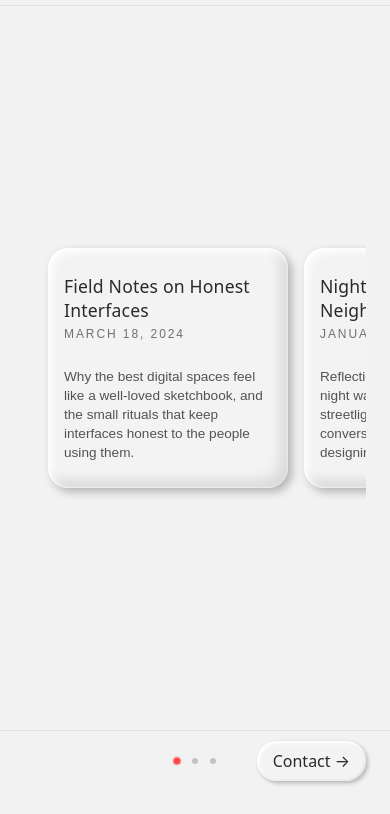
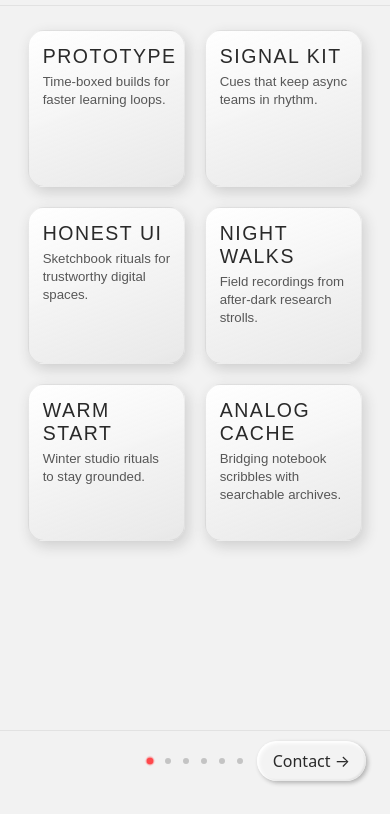
Before and after one commit to DDSS1234/Portfolio_Rosno, a website: page essays.html in a window 390 px wide. Shown: the part 54-868 px from the top of the page. Drawn offline with Linux system fonts and the light colour scheme; a web font is replaced by a local one.

Commit message:
EssayChanges

```diff
--- a/css/pages.css
+++ b/css/pages.css
@@ -309,73 +309,42 @@ h4 {
   display: flex;
   flex-direction: column;
   gap: clamp(1.5rem, 4vw, 2.5rem);
-  height: calc(100dvh - 120px);
+  min-height: calc(100dvh - 120px);
   width: 100%;
   margin: 0;
-  padding: 16px 24px;
+  padding: clamp(1rem, 4vw, 2.5rem) clamp(1.25rem, 5vw, 3.5rem);
 }
 
 .essay-wrapper {
-  --essay-card-gap: clamp(16px, 3vw, 48px);
-  --catalog-height: calc(100dvh - (var(--header-footer-height) * 2));
-  --card-max-height: calc(var(--catalog-height) - 16px);
-  --card-available-width: calc(
-    (
-      100%
-      - (var(--cards-per-view) - 1) * var(--essay-card-gap)
-      - (var(--catalog-padding-inline) * 2)
-    ) / var(--cards-per-view)
-  );
-  --card-mobile-width: clamp(0px, calc(var(--mobile) - 12px), var(--mobile));
-  --card-available-width-trimmed: clamp(
-    0px,
-    calc(var(--card-available-width) - 12px),
-    var(--card-available-width)
-  );
-  --card-width: min(
-    var(--card-mobile-width),
-    var(--card-available-width-trimmed),
-    var(--card-max-height)
-  );
-  display: flex;
-  align-items: center;
+  --essay-card-gap: clamp(18px, 3.2vw, 40px);
+  width: min(1120px, 100%);
+  margin-inline: auto;
+  display: grid;
+  grid-template-columns: repeat(auto-fit, minmax(clamp(180px, 20vw, 260px), 1fr));
+  grid-auto-rows: 1fr;
   gap: var(--essay-card-gap);
-  padding-inline: var(--catalog-padding-inline);
-  height: var(--catalog-height);
-  overflow-x: auto;
-  overflow-y: hidden;
-  scrollbar-width: none;
-  -ms-overflow-style: none;
-  scroll-snap-type: x mandatory;
-  scroll-padding-inline: var(--catalog-padding-inline);
-}
-
-.essay-wrapper::-webkit-scrollbar {
-  display: none;
+  justify-content: center;
+  align-content: center;
+  padding: clamp(0.5rem, 2vw, 1.5rem);
 }
 
 .essay-card {
   position: relative;
-  flex: 0 0 var(--card-width, 240px);
-  width: var(--card-width, 240px);
-  height: var(--card-width, 240px);
-  max-height: var(--card-max-height, calc(100dvh - 120px));
   display: flex;
   flex-direction: column;
-  justify-content: space-evenly;
-  gap: var(--card-content-gap);
-  padding: var(--card-pad);
+  justify-content: space-between;
+  gap: clamp(0.75rem, 2vw, 1.25rem);
+  padding: clamp(1rem, 2.8vw, 1.75rem);
   color: inherit;
   text-decoration: none;
-  scroll-snap-align: start;
-  background: #f3f3f3;
+  background: linear-gradient(160deg, #ffffff, rgba(230, 230, 230, 0.85));
   border-radius: 20px;
   overflow: hidden;
-  box-shadow: 4px 4px 8px #2a2a2a50;
+  box-shadow: 4px 6px 18px rgba(42, 42, 42, 0.18);
   transition: transform 150ms ease-in-out, box-shadow 150ms ease-in-out;
   will-change: transform;
   transform-origin: center;
-  border: 0;
+  border: 1px solid rgba(42, 42, 42, 0.08);
   cursor: pointer;
   align-items: flex-start;
   text-align: left;
@@ -387,35 +356,40 @@ h4 {
   position: absolute;
   inset: 0;
   border-radius: inherit;
-  box-shadow:
-    inset 0.5px 0.5px 0 1px #ffffff85,
-    inset 4px 4px 8px #ffffff,
-    inset -8px -8px 12px rgba(42, 42, 42, 0.12);
+  background: linear-gradient(200deg, rgba(255, 255, 255, 0.55), transparent 70%);
   pointer-events: none;
-  transition: transform 150ms ease-in-out, box-shadow 150ms ease-in-out;
+  transition: opacity 150ms ease-in-out;
+  opacity: 0;
   z-index: 0;
 }
 
 .essay-card:hover,
 .essay-card:focus-visible {
-  box-shadow: 2px 2px 2px #2a2a2a70;
-  transform: scale(0.99);
+  box-shadow: 3px 5px 18px rgba(42, 42, 42, 0.3);
+  transform: translateY(-2px);
 }
 
 .essay-card:active {
-  transform: scale(0.98);
-  box-shadow: inset 8px 8px 12px rgba(42, 42, 42, 0.12),
-    inset -8px -8px 12px rgba(42, 42, 42, 0.25),
-    inset 0px 0px 4px 0px #2a2a2a80;
+  transform: translateY(0);
+  box-shadow: inset 0 0 0 1px rgba(42, 42, 42, 0.2);
 }
 
 .essay-card:active::after {
-  box-shadow: none;
+  opacity: 1;
 }
 
 .essay-card:focus-visible {
   outline: 2px solid #2a2a2a;
   outline-offset: 4px;
+}
+
+.essay-card__content {
+  display: flex;
+  flex-direction: column;
+  gap: clamp(0.65rem, 1.6vw, 1rem);
+  position: relative;
+  z-index: 1;
+  width: 100%;
 }
 
 .essay-card__heading {
@@ -429,7 +403,7 @@ h4 {
 
 .essay-card__title {
   margin: 0;
-  font-size: clamp(1.1rem, 2.6vw, 1.35rem);
+  font-size: clamp(1.1rem, 2.4vw, 1.4rem);
   font-weight: 300;
   letter-spacing: 0.01em;
   display: -webkit-box;
@@ -455,13 +429,35 @@ h4 {
   line-height: 1.4;
   color: rgba(42, 42, 42, 0.8);
   display: -webkit-box;
-  -webkit-line-clamp: 5;
+  -webkit-line-clamp: 6;
   -webkit-box-orient: vertical;
   overflow: hidden;
   text-overflow: ellipsis;
   position: relative;
   z-index: 1;
   width: 100%;
+}
+
+.essay-card__mobile {
+  display: none;
+  flex-direction: column;
+  gap: 0.35rem;
+  position: relative;
+  z-index: 1;
+  width: 100%;
+}
+
+.essay-card__micro-title {
+  font-size: clamp(0.95rem, 5vw, 1.35rem);
+  font-weight: 500;
+  text-transform: uppercase;
+  letter-spacing: 0.08em;
+}
+
+.essay-card__label {
+  font-size: clamp(0.75rem, 3.4vw, 0.95rem);
+  line-height: 1.35;
+  color: rgba(42, 42, 42, 0.78);
 }
 
 .essay-list__empty,
@@ -482,30 +478,42 @@ h4 {
   font-style: italic;
 }
 
-@media (max-width: 1200px) {
+@media (max-width: 1024px) {
   .essay-wrapper {
-    --cards-per-view: 3;
+    width: min(960px, 100%);
+    grid-template-columns: repeat(auto-fit, minmax(clamp(180px, 26vw, 240px), 1fr));
   }
 }
 
-@media (max-width: 1000px) {
+@media (max-width: 768px) {
   .essay-wrapper {
-    --cards-per-view: 2;
+    width: min(640px, 100%);
+    grid-template-columns: repeat(2, minmax(0, 1fr));
+    gap: clamp(16px, 5vw, 24px);
+  }
+
+  .essay-card {
+    padding: clamp(0.85rem, 3.5vw, 1.25rem);
+    box-shadow: 3px 5px 14px rgba(42, 42, 42, 0.18);
+  }
+
+  .essay-card__content {
+    display: none;
+  }
+
+  .essay-card__mobile {
+    display: flex;
   }
 }
 
-@media (max-width: 640px) {
+@media (max-width: 480px) {
   .essay-wrapper {
-    --cards-per-view: 1;
-    padding-inline: 24px;
-    scroll-snap-type: x mandatory;
-    scroll-padding-inline: 24px;
+    width: min(400px, 100%);
+    gap: clamp(14px, 6vw, 20px);
   }
 
-  .essay-card__meta {
-    flex-direction: column;
-    align-items: flex-start;
-    gap: 0.5rem;
+  .essay-card {
+    border-radius: 16px;
   }
 }
 
--- a/data/essays.json
+++ b/data/essays.json
@@ -4,6 +4,8 @@
     "title": "Field Notes on Honest Interfaces",
     "slug": "field-notes-honest-interfaces",
     "publishedAt": "2024-03-18T08:15:00-05:00",
+    "microTitle": "Honest UI",
+    "label": "Sketchbook rituals for trustworthy digital spaces.",
     "summary": "Why the best digital spaces feel like a well-loved sketchbook, and the small rituals that keep interfaces honest to the people using them.",
     "content": [
       "The interfaces I trust most borrow their posture from sketchbooks. They are a little messy, easy to open, and unafraid of eraser marks. When I trace back the moments that made me fall in love with digital tools, every highlight came from tiny honest details—buttons that revealed their history with a soft patina, panels that remembered my last scribble, or a menu that breathed at the same pace as I did.",
@@ -16,6 +18,8 @@
     "title": "Night Walks & Neighborhood Frequencies",
     "slug": "night-walks-neighborhood-frequencies",
     "publishedAt": "2024-01-27T22:40:00-06:00",
+    "microTitle": "Night Walks",
+    "label": "Field recordings from after-dark research strolls.",
     "summary": "Reflections gathered from late-night walks—on listening to streetlight hum, catching conversations mid-sentence, and designing for the in-between moments.",
     "content": [
       "Most nights I leave the studio when the block settles into its hush. The city feels like it exhales right as the streetlights kick on, casting gradients that no color picker can capture. I carry a pen and postcard-sized notebook to catch the temperature of the sidewalks and the fragments of dialogue that float out of late diners.",
@@ -28,11 +32,55 @@
     "title": "A Warm Start in a Cold Studio",
     "slug": "warm-start-cold-studio",
     "publishedAt": "2023-11-05T07:05:00-06:00",
+    "microTitle": "Warm Start",
+    "label": "Winter studio rituals to stay grounded.",
     "summary": "A short meditation on seasonal rituals, tactile materials, and keeping momentum when the daylight fades early.",
     "content": [
       "When November drifts in, the studio grows quiet and the windows sweat with frost. I start each session by boiling water for tea and stacking a fresh trio of notebooks—one for lists, one for sketches, and one for thoughts that don’t belong anywhere yet. That ritual is the spark that flips my mindset from hibernation to making.",
       "Cold months ask more of our materials. I reach for wool desk pads, warm-toned lighting, and palettes that feel like brass instruments. Every texture is a reminder that digital canvases are still physical experiences. The cursor may glide, but our shoulders, wrists, and eyes need pacing cues to stay grounded.",
       "Momentum in winter is a conversation with light. I chase it across the room, shifting my workspace every few weeks to capture the soft angles of morning. The work that comes out of these months is slower, yes, but it’s also more intentional—steeped like the tea that keeps refilling the cup beside my keyboard."
     ]
+  },
+  {
+    "id": "essay-2024-05-prototype-garden",
+    "title": "Prototype Garden: Growing Ideas in 48 Hours",
+    "slug": "prototype-garden-48-hours",
+    "publishedAt": "2024-05-12T09:30:00-05:00",
+    "microTitle": "Prototype",
+    "label": "Time-boxed builds for faster learning loops.",
+    "summary": "How a two-day prototyping sprint turned a messy moodboard into a working tool, and the rituals that kept the team nimble.",
+    "content": [
+      "Every sprint starts as a garden plot. You clear a space, stake a boundary, and decide what can realistically bloom in two days. For this prototype, the soil was a notebook of sticky notes, audio memos, and screenshots—raw material begging for order.",
+      "We sketched in rounds of fifteen minutes, pushing quantity over polish. By sunset, the best fragments layered into a navigable flow. The real win wasn’t the glossy surface—it was the shared confidence that emerged from building together under a clock.",
+      "A prototype garden is never permanent. We composted half the ideas, archived learnings in a tidy doc, and scheduled the next planting. Speed makes room for generosity when the whole team knows the sprint will reset soon."
+    ]
+  },
+  {
+    "id": "essay-2024-04-signal-kit",
+    "title": "Signal Kits for Calm Collaboration",
+    "slug": "signal-kits-calm-collaboration",
+    "publishedAt": "2024-04-08T14:10:00-05:00",
+    "microTitle": "Signal Kit",
+    "label": "Cues that keep async teams in rhythm.",
+    "summary": "Designing a shared set of signals—colors, chimes, and microcopy—that let a distributed team stay synchronized without shouting.",
+    "content": [
+      "The noisiest part of async work isn’t the messages—it’s the guesswork. We built a signal kit to give every project a shared heartbeat: status colors mapped to clarity, subtle chimes for handoffs, and a lexicon of phrases that keep expectations humane.",
+      "Signals only work when they feel friendly. We tested palettes until the shades felt like soft Post-its, not warning lights. A gentle marimba cue replaced the default ping. The result lowered inbox anxiety and invited thoughtful pacing.",
+      "When teams adopt a signal kit, meetings get shorter because the cues carry context. We review the kit monthly, pruning anything that turns into noise. The goal is calm collaboration, not another notification stream."
+    ]
+  },
+  {
+    "id": "essay-2023-09-analog-cache",
+    "title": "Analog Cache & Digital Recall",
+    "slug": "analog-cache-digital-recall",
+    "publishedAt": "2023-09-18T11:20:00-05:00",
+    "microTitle": "Analog Cache",
+    "label": "Bridging notebook scribbles with searchable archives.",
+    "summary": "Bringing together pen-and-paper rituals and digital tools to keep ideas findable without losing their texture.",
+    "content": [
+      "My studio wall is lined with pocket shelves that hold tiny notebooks. They’re a living cache of sketches, borrowed phrases, and to-do lists that never make it into formal docs. None of it is searchable, yet all of it matters.",
+      "To bridge that gap, I photograph spreads at the end of each week, tag them with two-word anchors, and drop them into a lightweight archive app. The combination keeps the analog warmth intact while giving future-me a way back to the origin story.",
+      "The magic lives in the ritual: fifteen minutes on Friday with a scanner app, a playlist, and a cup of tea. It keeps the cache active and my digital recall honest without sanding off the rough edges that make ideas feel alive."
+    ]
   }
 ]
--- a/archive.html
+++ b/essays.html
@@ -3,7 +3,7 @@
 <head>
   <meta charset="utf-8" />
   <meta name="viewport" content="width=device-width, initial-scale=1" />
-  <title>Archive - Alex Rosno</title>
+  <title>Mini Essays - Alex Rosno</title>
   <link rel="stylesheet" href="css/pages.css" />
 </head>
 <body>
@@ -27,11 +27,11 @@
     <ul>
       <li><a href="index.html">Home</a></li>
       <li><a href="about.html">About</a></li>
-      <li><a href="archive.html">Archive</a></li>
+      <li><a href="essays.html">Mini Essays</a></li>
     </ul>
   </nav>
   <main>
-    <section class="essay-archive" aria-label="Essay archive">
+    <section class="essay-archive" aria-label="Mini essays catalog">
       <div class="essay-wrapper" data-essay-wrapper aria-live="polite">
         <p class="essay-list__empty" data-essay-empty hidden>
           Essays will live here soon. Check back for fresh notes.
--- a/js/essays.js
+++ b/js/essays.js
@@ -223,6 +223,9 @@ document.addEventListener('DOMContentLoaded', () => {
     button.className = 'essay-card';
     button.dataset.essayId = essay.id || essay.slug || essay.title;
 
+    const desktopContent = document.createElement('div');
+    desktopContent.className = 'essay-card__content';
+
     const heading = document.createElement('div');
     heading.className = 'essay-card__heading';
 
@@ -255,14 +258,39 @@ document.addEventListener('DOMContentLoaded', () => {
       heading.appendChild(meta);
     }
 
-    button.appendChild(heading);
+    desktopContent.appendChild(heading);
 
     if (essay.summary) {
       const summary = document.createElement('p');
       summary.className = 'essay-card__summary';
       summary.textContent = essay.summary;
-      button.appendChild(summary);
+      desktopContent.appendChild(summary);
     }
+
+    button.appendChild(desktopContent);
+
+    const mobileContent = document.createElement('div');
+    mobileContent.className = 'essay-card__mobile';
+
+    const microTitleText = typeof essay.microTitle === 'string' && essay.microTitle.trim().length
+      ? essay.microTitle.trim()
+      : essay.title;
+    const microTitle = document.createElement('span');
+    microTitle.className = 'essay-card__micro-title';
+    microTitle.textContent = microTitleText;
+    mobileContent.appendChild(microTitle);
+
+    const labelText = typeof essay.label === 'string' && essay.label.trim().length
+      ? essay.label.trim()
+      : essay.summary || '';
+    if (labelText) {
+      const label = document.createElement('span');
+      label.className = 'essay-card__label';
+      label.textContent = labelText;
+      mobileContent.appendChild(label);
+    }
+
+    button.appendChild(mobileContent);
 
     button.addEventListener('click', handleCardClick);
 
```
Also changed, not shown: about.html (+1 -1 lines), index.html (+1 -1 lines), projects/alta-sea-robotics.html (+1 -1 lines), projects/custodes-passionis.html (+1 -1 lines), projects/paper-as-functional-objects.html (+1 -1 lines), projects/polyopoly.html (+1 -1 lines), projects/school-for-agriculture.html (+1 -1 lines), projects/screen-house.html (+1 -1 lines).
